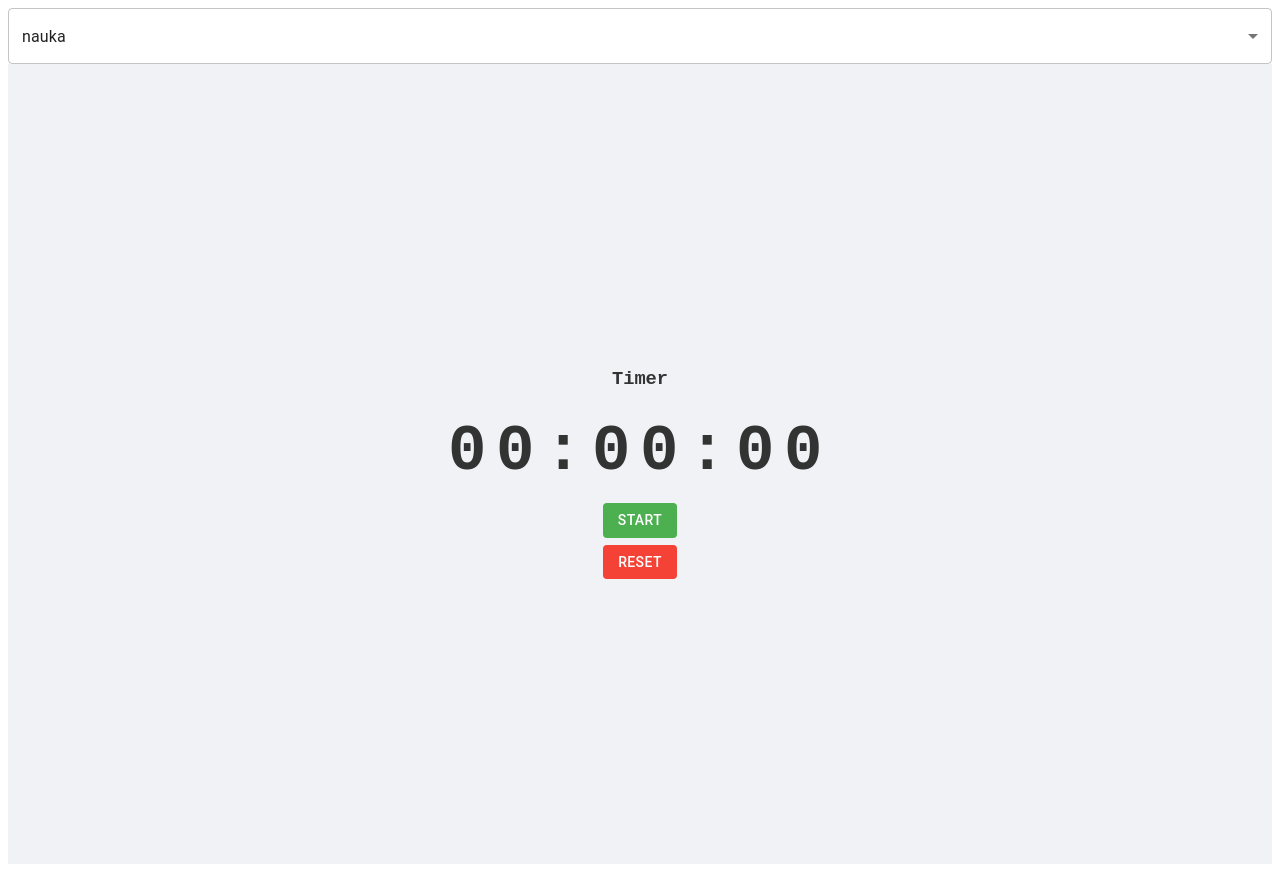
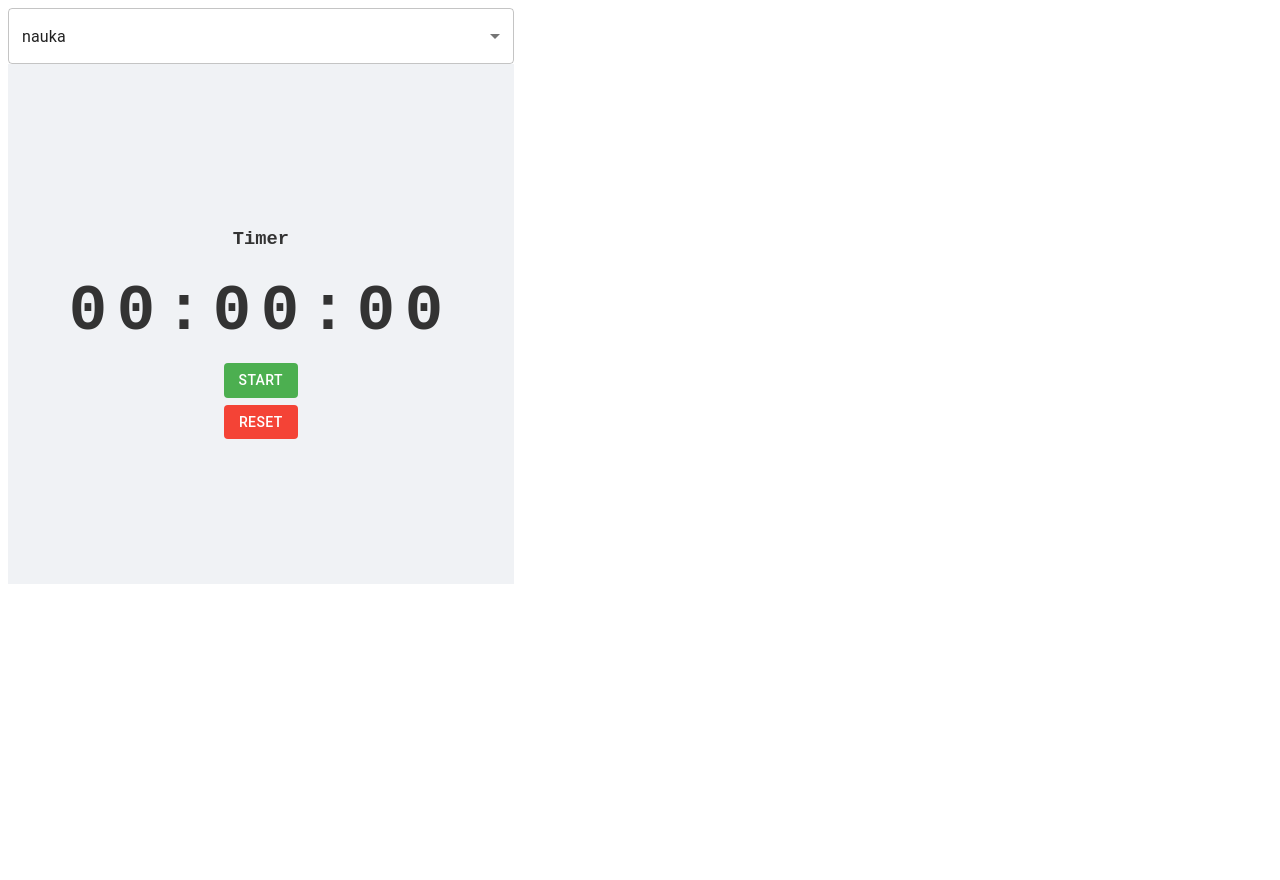
Before and after one commit to tomaszPietrzykk/focus-tracker, a React (Vite) app in the folder frontend/focus-tracker/: page / in a window 1280 px wide. After the commit the page ends 800 px from the top, so only its background shows below. Built offline with nearby package versions, Linux system fonts and the light colour scheme.

Commit message:
Refactored App, Timer, and SaveButton components to use MUI Box for layout and styling improvements

```diff
--- a/frontend/focus-tracker/src/App.jsx
+++ b/frontend/focus-tracker/src/App.jsx
@@ -4,6 +4,7 @@ import ActivitySelector from './components/activity/ActivitySelector.jsx'
 import Timer from './components/timer/Timer';
 import SaveButton from "./components/savebutton/SaveButton.jsx";
 import axios from 'axios';
+import {Box} from "@mui/material";
 
 function App() {
 
@@ -29,7 +30,11 @@ function App() {
 
     return (
         <>
-            <div>
+            <Box sx={{
+                width: "40%",
+                height: "auto",
+                borderRadius: 1,
+            }}>
                 <ActivitySelector
                     isTimerRunning={isRunning}
                     activities={activities}
@@ -54,12 +59,12 @@ function App() {
                         updateSummary={updateSummary}
                     />
                 }
-            </div>
-            <ul>
-                {focusSessions.map((session, index) => (
-                    <li key={index}>{session}</li>
-                ))}
-            </ul>
+                <ul>
+                    {focusSessions.map((session, index) => (
+                        <li key={index}>{session}</li>
+                    ))}
+                </ul>
+            </Box>
         </>
     )
 }
--- a/frontend/focus-tracker/src/components/savebutton/SaveButton.jsx
+++ b/frontend/focus-tracker/src/components/savebutton/SaveButton.jsx
@@ -31,7 +31,7 @@ const SaveButton = ({activity, elapsedTimeInSeconds, handleReset, updateSummary}
     return (
         <>
             <Button
-                sx={{marginTop: "1em"}}
+                sx={{marginTop: "1em", width: "100%"}}
                 variant="contained"
                 loading={isSending}
                 onClick={handleClick}
--- a/frontend/focus-tracker/src/components/timer/Timer.jsx
+++ b/frontend/focus-tracker/src/components/timer/Timer.jsx
@@ -1,6 +1,6 @@
 import React, {useEffect} from "react";
 import styles from './css/Timer.module.css'
-import {Button} from "@mui/material";
+import {Box, Button} from "@mui/material";
 
 const Timer = ({setIsOpen, isRunning, setIsRunning, elapsedTimeInSeconds, setElapsedTimeInSeconds, handleReset}) => {
 
@@ -33,7 +33,7 @@ const Timer = ({setIsOpen, isRunning, setIsRunning, elapsedTimeInSeconds, setEla
     const padTime = (time) => String(time).padStart(2, "0");
 
     return (
-        <div className={styles.container}>
+        <Box className={styles.container}>
             <h3>Timer</h3>
             <p className={styles.timer}>{formatTime(elapsedTimeInSeconds)}</p>
             {isRunning && (
@@ -63,7 +63,7 @@ const Timer = ({setIsOpen, isRunning, setIsRunning, elapsedTimeInSeconds, setEla
                     RESET
                 </Button>
             )}
-        </div>
+        </Box>
     );
 };
 
--- a/frontend/focus-tracker/src/components/timer/css/Timer.module.css
+++ b/frontend/focus-tracker/src/components/timer/css/Timer.module.css
@@ -5,7 +5,7 @@
   flex-direction: column;
   align-items: center;
   justify-content: center;
-  height: 100vh;
+  height: 65vh;
   background-color: #f0f2f5;
   font-family: 'Courier New', Courier, monospace;
   color: #333;
```
